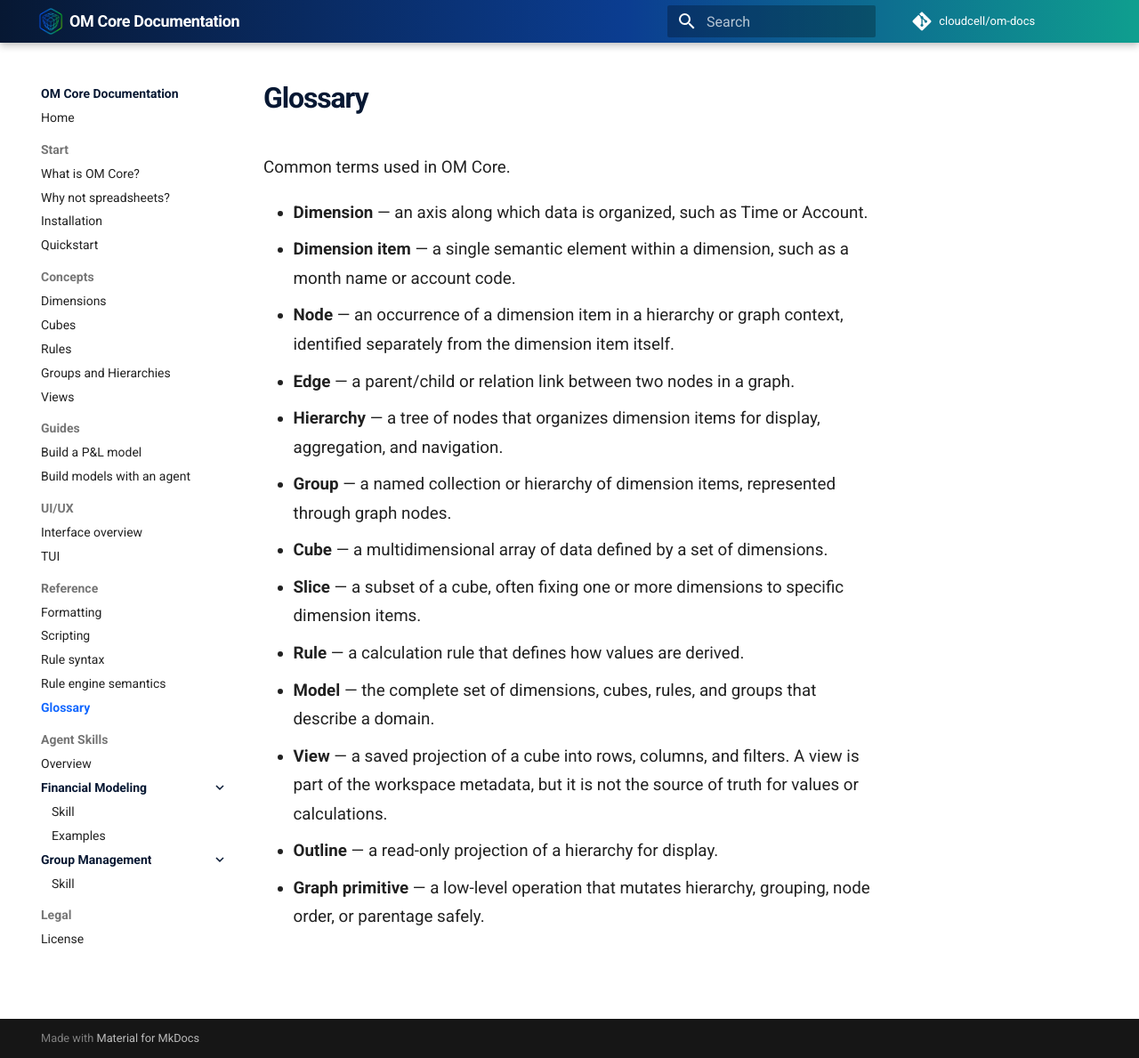
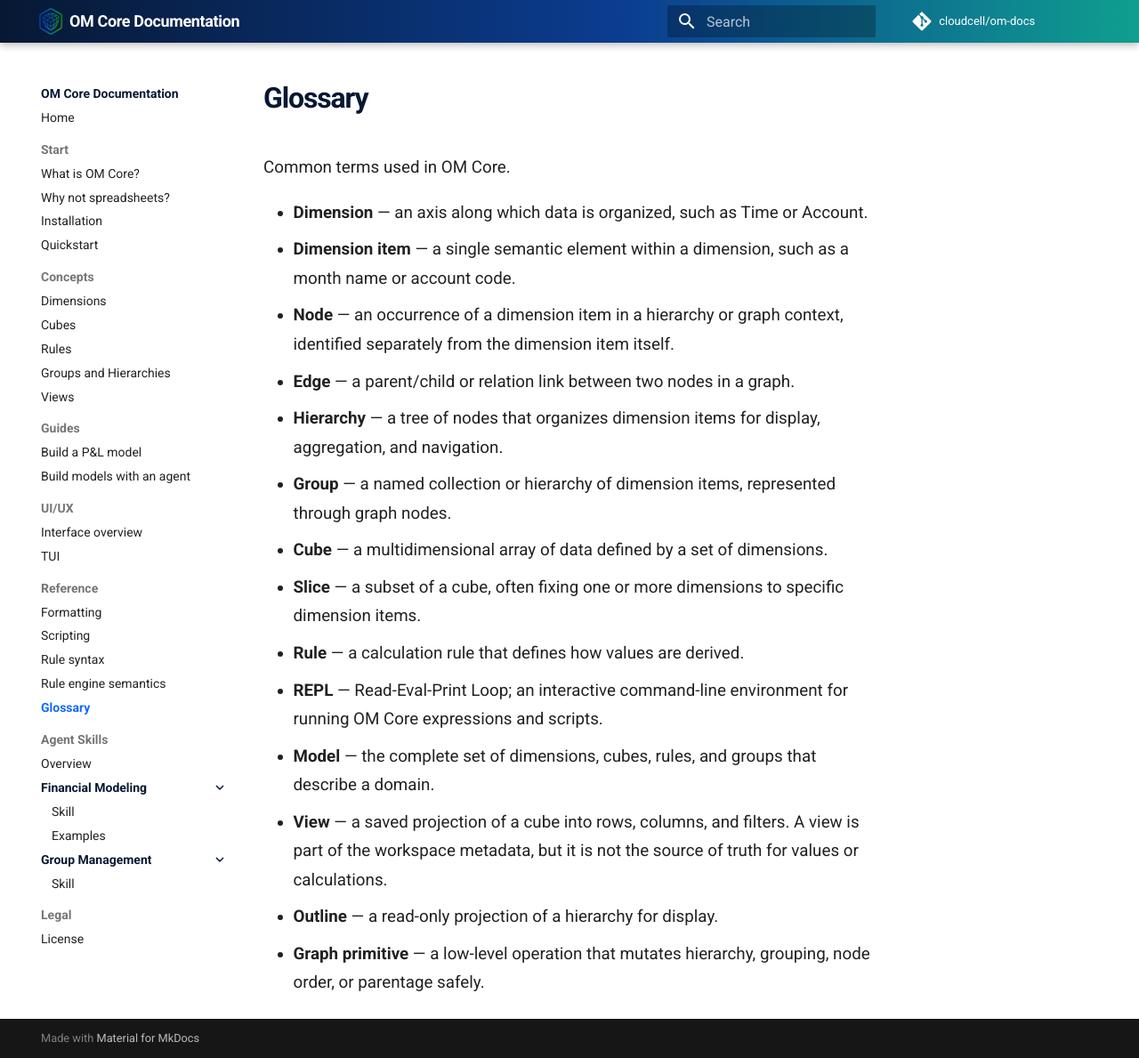
Before and after one commit to cloudcell/om-docs, an MkDocs documentation site: the page built from docs/reference/glossary.md, in a window 1280 px wide and 1189 px high. Shown: the whole window at 89% size. Built offline with MkDocs 1.6.1 and Material for MkDocs 9.7.7, drawn with Linux system fonts in a browser that asks for light colours; comment, search, counter and statistics services are not loaded.

Commit message:
docs: add REPL definition to glossary
Add Read-Eval-Print Loop (REPL) term to glossary explaining it as an interactive command-line environment for running OM Core expressions and scripts.

```diff
--- a/docs/reference/glossary.md
+++ b/docs/reference/glossary.md
@@ -11,6 +11,7 @@ Common terms used in OM Core.
 - **Cube** — a multidimensional array of data defined by a set of dimensions.
 - **Slice** — a subset of a cube, often fixing one or more dimensions to specific dimension items.
 - **Rule** — a calculation rule that defines how values are derived.
+- **REPL** — Read-Eval-Print Loop; an interactive command-line environment for running OM Core expressions and scripts.
 - **Model** — the complete set of dimensions, cubes, rules, and groups that describe a domain.
 - **View** — a saved projection of a cube into rows, columns, and filters. A view is part of the workspace metadata, but it is not the source of truth for values or calculations.
 - **Outline** — a read-only projection of a hierarchy for display.
```
